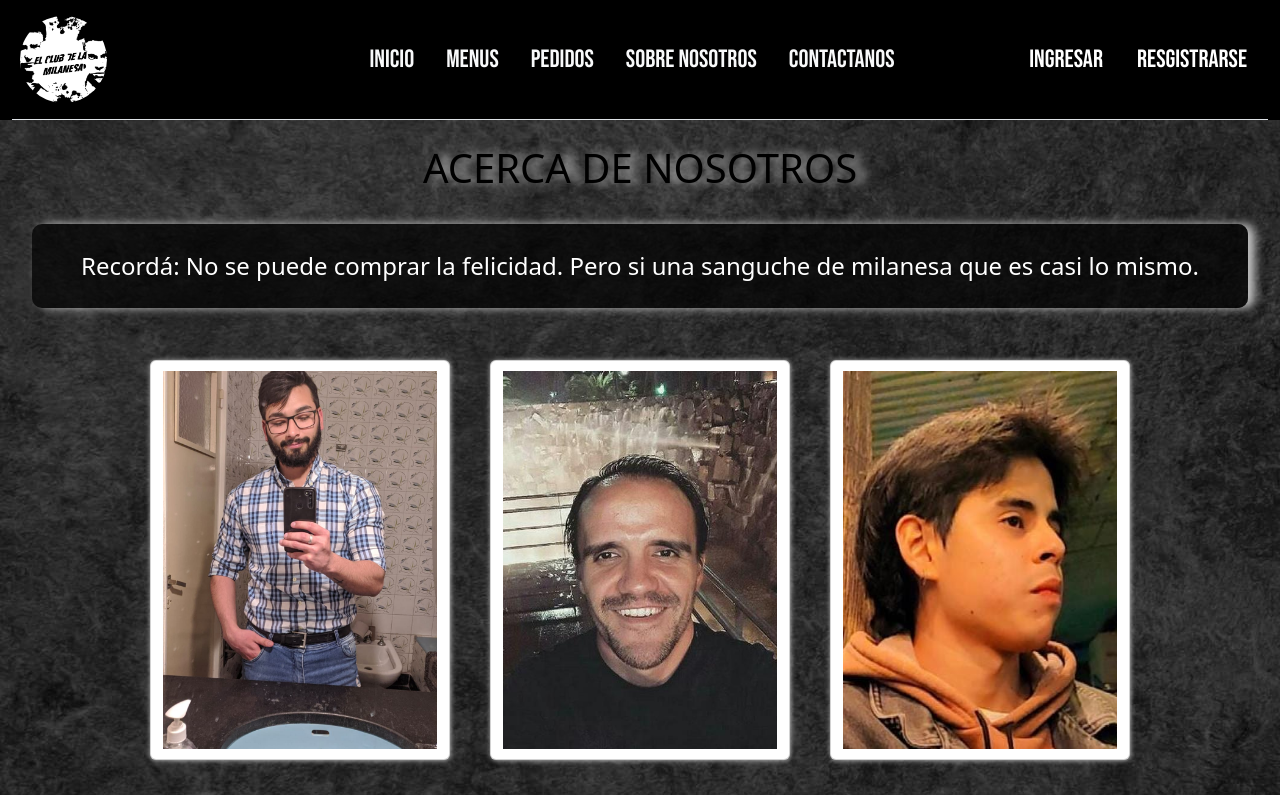
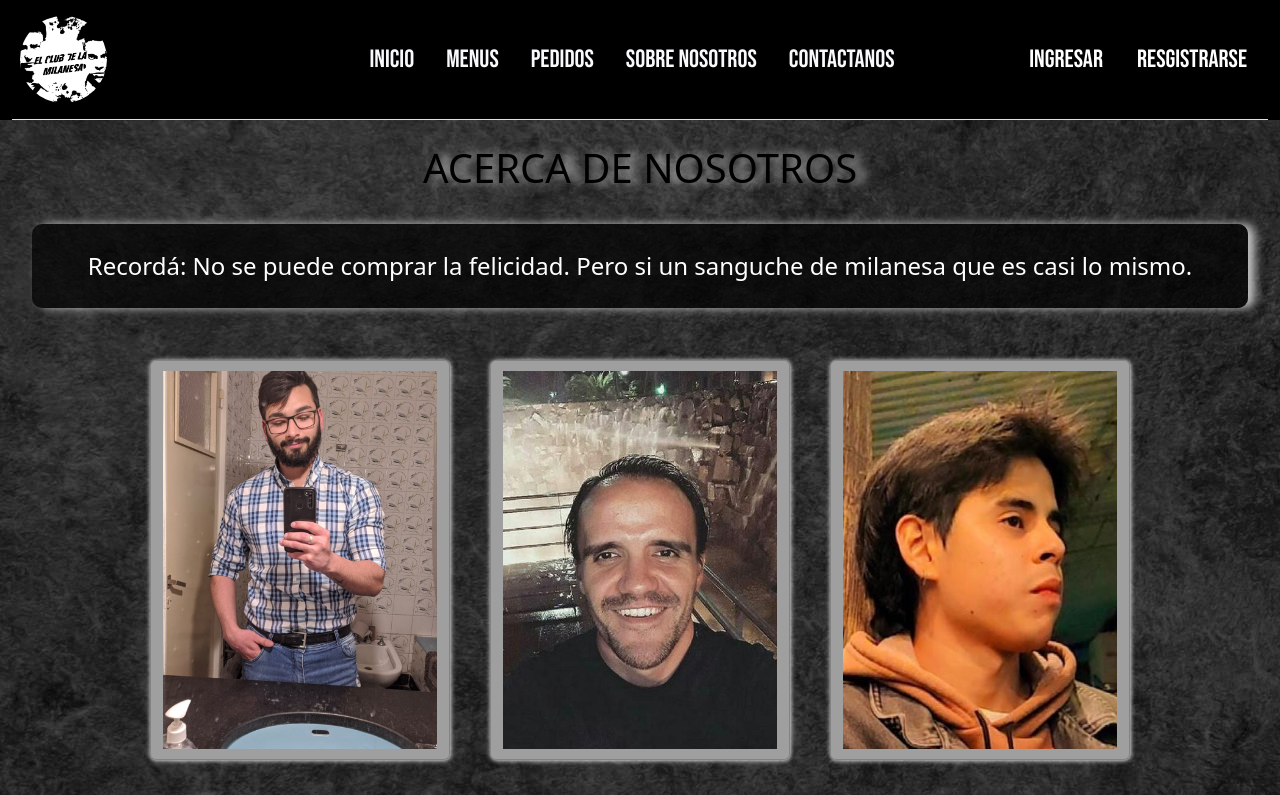
Before and after one commit to NatSsy/ElClubDeLaMilanesa-FRONTEND, a React (Create React App) app: page /about in a window 1280 px wide. Shown: the top 795 px of the page. Built offline with nearby package versions, Linux system fonts and the light colour scheme.

Commit message:
ultimos detalles

```diff
--- a/src/ClubMilanesa/pages/AboutPage.jsx
+++ b/src/ClubMilanesa/pages/AboutPage.jsx
@@ -11,7 +11,7 @@ const AboutPage = () => {
         <div className="texto">
             <h1 className="titulo-abaut text-center">ACERCA DE NOSOTROS</h1>
             <p className="intro text-center text-white py-4">
-                Recordá: No se puede comprar la felicidad. Pero si una sanguche de milanesa que es casi lo mismo.
+                Recordá: No se puede comprar la felicidad. Pero si un sanguche de milanesa que es casi lo mismo.
             </p>
         </div>
     <div className="container">
--- a/src/css/style.css
+++ b/src/css/style.css
@@ -128,7 +128,8 @@ transition: 0.5s;
     position: relative;
     overflow: hidden;
     margin: 20px;
-    box-shadow: 0.5px 0.5px 5px rgb(193, 193, 193);
+    box-shadow: 0.5px 0.5px 5px rgb(255, 255, 255);
+    background-color: rgb(159, 159, 159);
 }
 
 .card img {
@@ -170,8 +171,8 @@ transition: 0.5s;
 
 .card .info p {
     color: #9e9e9e;
-    margin: 10px 0 0;
     font-size: 16px;
+    padding: 15px;
 }
 
 /* ======= AboutPage End ======= */
```
